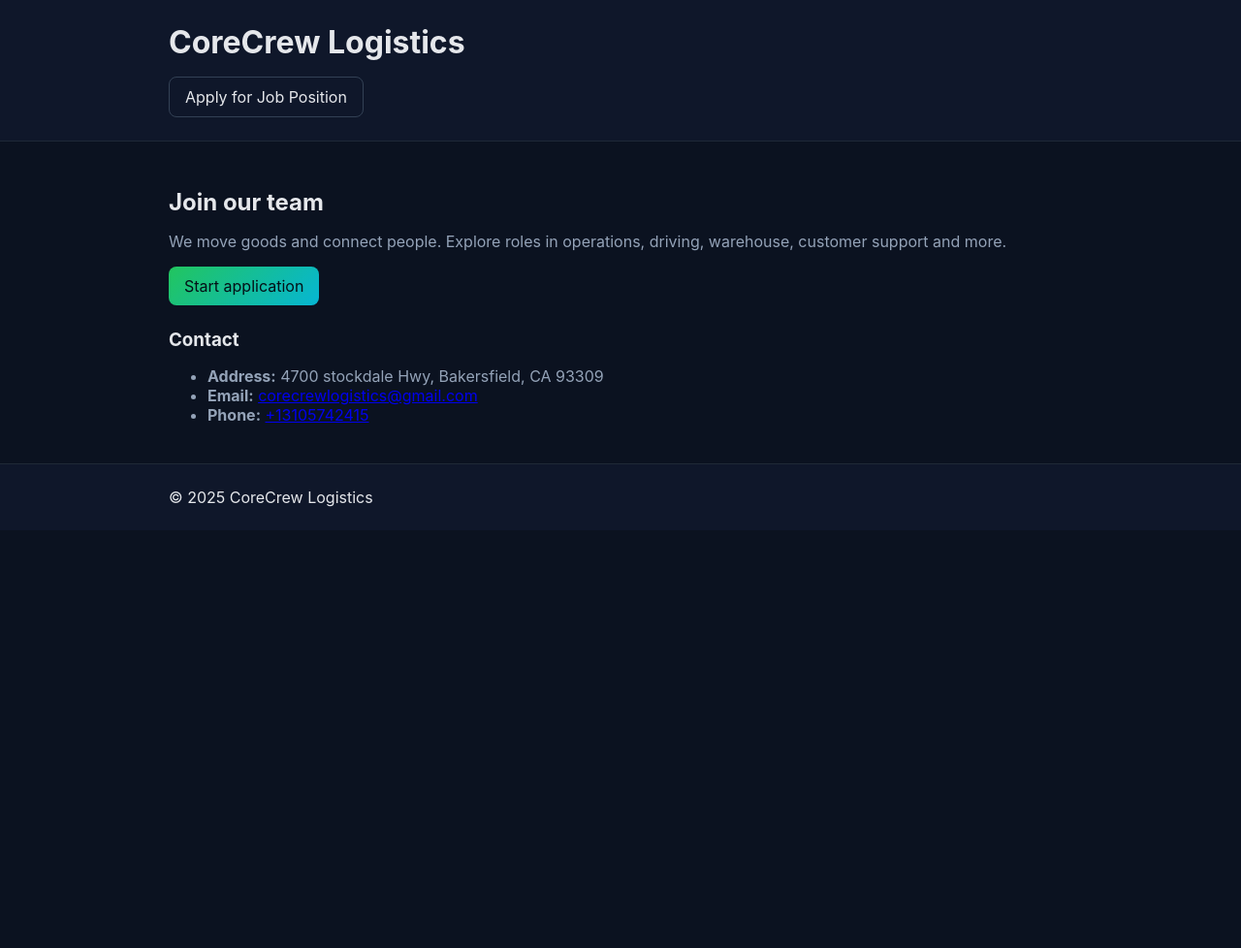
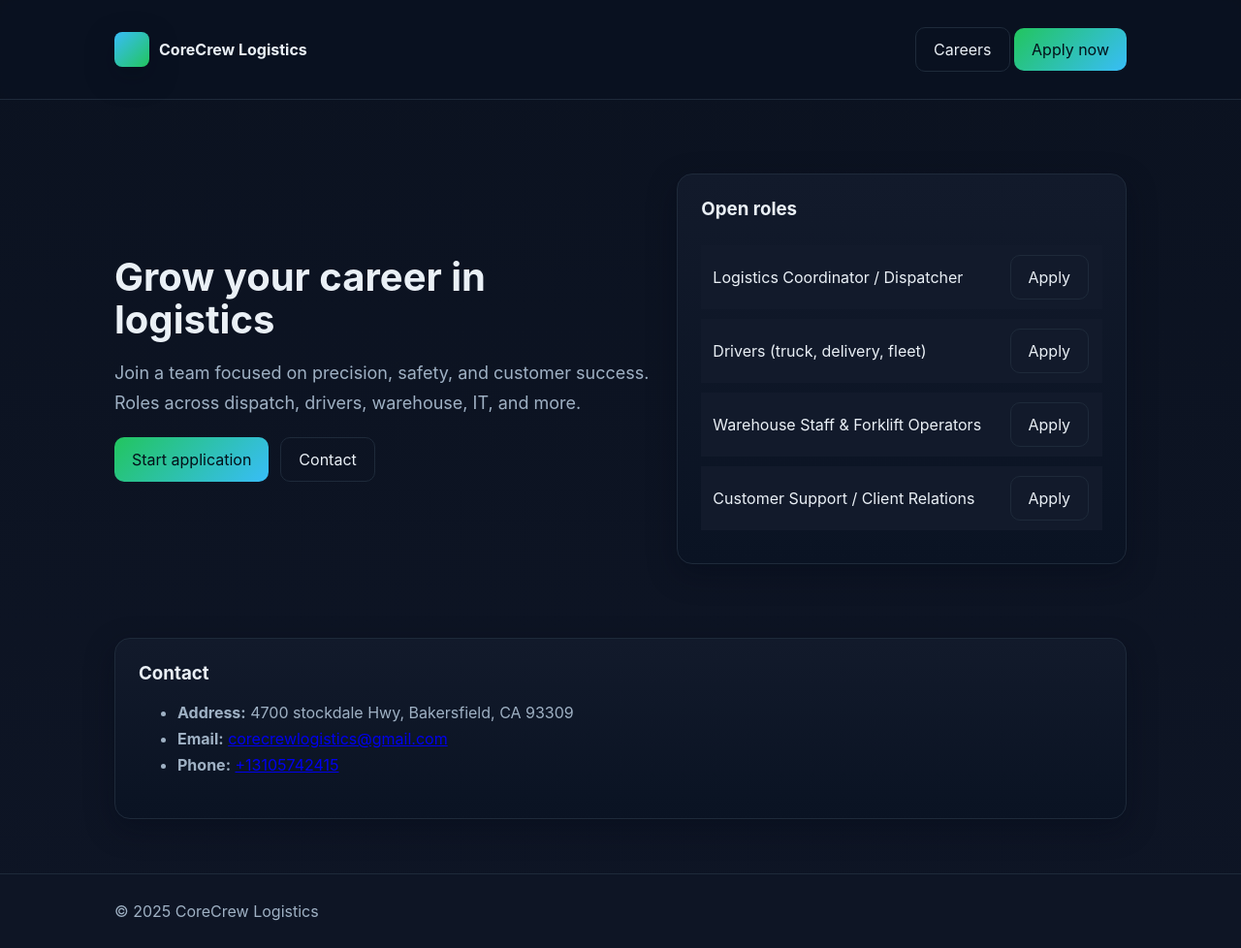
Before and after one commit to LOBEG/CORECREW, a Node server app: page / in a window 1280 px wide. Shown: the whole page at 97% size. Before the commit the page ends 523 px from the top, so only its background shows below. Run offline with Node 20, Linux system fonts and the light colour scheme.

Commit message:
style: modernize UI (layout, hero, forms, theme)

```diff
--- a/src/public/styles.css
+++ b/src/public/styles.css
@@ -1,17 +1,32 @@
-:root{--bg:#0f172a;--card:#111827;--muted:#94a3b8;--text:#e5e7eb;--primary:#22c55e;--accent:#06b6d4}
+:root{--bg:#0b1220;--surface:#0e1525;--elev:#121a2b;--muted:#9fb1c4;--text:#eaf0f6;--primary:#22c55e;--primary-600:#16a34a;--accent:#38bdf8;--border:#1e2a3a;--card-shadow:0 10px 30px rgba(2,8,23,.35)}
 *{box-sizing:border-box}
-html,body{margin:0;padding:0;background:#0b1220;color:var(--text);font-family:Inter,system-ui,Segoe UI,Roboto,Helvetica,Arial,sans-serif}
-.container{max-width:980px;margin:0 auto;padding:24px}
-.site-header,.site-footer{background:var(--bg);border-bottom:1px solid #1f2937}
-.site-footer{border-top:1px solid #1f2937;border-bottom:none}
+html,body{margin:0;padding:0;background:linear-gradient(180deg,#0b1220,#0e1525);color:var(--text);font-family:Inter,system-ui,Segoe UI,Roboto,Helvetica,Arial,sans-serif}
+.container{max-width:1100px;margin:0 auto;padding:28px}
+.site-header{position:sticky;top:0;background:rgba(11,18,32,.8);backdrop-filter:saturate(140%) blur(10px);border-bottom:1px solid var(--border);z-index:10}
+.site-footer{background:var(--surface);border-top:1px solid var(--border);color:var(--muted)}
 h1,h2,h3{margin:0 0 16px}
-p,ul{color:var(--muted)}
-.hero{padding:24px 0}
-.btn{display:inline-block;padding:10px 16px;border:1px solid #334155;border-radius:8px;color:var(--text);text-decoration:none}
-.btn.primary{background:linear-gradient(135deg,var(--primary),var(--accent));color:#041016;border:none}
-.card{background:var(--card);border:1px solid #1f2937;border-radius:12px;padding:20px}
-label{display:block;margin-bottom:12px;color:var(--text)}
-input,select,textarea{width:100%;padding:10px 12px;border-radius:8px;border:1px solid #334155;background:#0b1220;color:var(--text);margin-top:6px}
-.grid-2{display:grid;grid-template-columns:1fr 1fr;gap:12px}
-.actions{margin-top:16px}
-@media (max-width:640px){.grid-2{grid-template-columns:1fr}}
+p,ul{color:var(--muted);line-height:1.7}
+.hero{padding:48px 0;display:grid;grid-template-columns:1.2fr 1fr;gap:24px;align-items:center}
+.hero .copy h2{font-size:40px;line-height:1.1;margin-bottom:12px}
+.hero .copy p{font-size:18px}
+.hero .panel{background:linear-gradient(180deg,var(--elev),#0a1323);border:1px solid var(--border);border-radius:16px;padding:24px;box-shadow:var(--card-shadow)}
+.btn{display:inline-flex;align-items:center;gap:8px;padding:12px 18px;border:1px solid var(--border);border-radius:10px;color:var(--text);text-decoration:none;transition:all .2s ease}
+.btn:hover{transform:translateY(-1px)}
+.btn.primary{background:linear-gradient(135deg,var(--primary),var(--accent));color:#031019;border:none}
+.btn.ghost{background:transparent}
+.card{background:linear-gradient(180deg,var(--elev),#0a1323);border:1px solid var(--border);border-radius:16px;padding:24px;box-shadow:var(--card-shadow)}
+label{display:block;margin-bottom:12px;color:var(--text);font-weight:500}
+input,select,textarea{width:100%;padding:12px 14px;border-radius:10px;border:1px solid var(--border);background:#0b1220;color:var(--text);margin-top:6px;outline:none}
+input:focus,select:focus,textarea:focus{border-color:#2c7be5;box-shadow:0 0 0 3px rgba(56,189,248,.15)}
+.grid-2{display:grid;grid-template-columns:1fr 1fr;gap:16px}
+.grid-3{display:grid;grid-template-columns:1fr 1fr 1fr;gap:16px}
+.actions{margin-top:20px;display:flex;gap:12px}
+nav a{color:var(--muted)}
+header .container{display:flex;justify-content:space-between;align-items:center}
+.brand{display:flex;align-items:center;gap:10px}
+.logo{width:36px;height:36px;border-radius:8px;background:linear-gradient(135deg,var(--accent),var(--primary));box-shadow:var(--card-shadow)}
+.section{margin:28px 0}
+table{width:100%;border-collapse:separate;border-spacing:0 10px}
+th,td{text-align:left;padding:10px 12px}
+tr{background:var(--elev);border:1px solid var(--border)}
+@media (max-width:900px){.hero{grid-template-columns:1fr}.grid-2,.grid-3{grid-template-columns:1fr}}
--- a/src/views/index.ejs
+++ b/src/views/index.ejs
@@ -28,18 +28,38 @@
   <body>
     <header class="site-header">
       <div class="container">
-        <h1>CoreCrew Logistics</h1>
-        <nav><a href="/apply" class="btn">Apply for Job Position</a></nav>
+        <div class="brand">
+          <div class="logo"></div>
+          <strong>CoreCrew Logistics</strong>
+        </div>
+        <nav>
+          <a href="/apply" class="btn ghost">Careers</a>
+          <a href="/apply" class="btn primary">Apply now</a>
+        </nav>
       </div>
     </header>
     <main class="container">
       <section class="hero">
-        <h2>Join our team</h2>
-        <p>We move goods and connect people. Explore roles in operations, driving, warehouse, customer support and more.</p>
-        <a href="/apply" class="btn primary">Start application</a>
+        <div class="copy">
+          <h2>Grow your career in logistics</h2>
+          <p>Join a team focused on precision, safety, and customer success. Roles across dispatch, drivers, warehouse, IT, and more.</p>
+          <div class="actions">
+            <a href="/apply" class="btn primary">Start application</a>
+            <a href="#contact" class="btn ghost">Contact</a>
+          </div>
+        </div>
+        <div class="panel">
+          <h3>Open roles</h3>
+          <table>
+            <tr><td>Logistics Coordinator / Dispatcher</td><td><a class="btn" href="/apply">Apply</a></td></tr>
+            <tr><td>Drivers (truck, delivery, fleet)</td><td><a class="btn" href="/apply">Apply</a></td></tr>
+            <tr><td>Warehouse Staff & Forklift Operators</td><td><a class="btn" href="/apply">Apply</a></td></tr>
+            <tr><td>Customer Support / Client Relations</td><td><a class="btn" href="/apply">Apply</a></td></tr>
+          </table>
+        </div>
       </section>
 
-      <section class="contact">
+      <section id="contact" class="section card">
         <h3>Contact</h3>
         <ul>
           <li><strong>Address:</strong> <%= COMPANY.address %></li>
--- a/src/views/submit.ejs
+++ b/src/views/submit.ejs
@@ -9,7 +9,10 @@
   <body>
     <header class="site-header">
       <div class="container">
-        <h1>Submit application</h1>
+        <div class="brand">
+          <div class="logo"></div>
+          <strong>CoreCrew Logistics</strong>
+        </div>
       </div>
     </header>
     <main class="container">
--- a/src/views/success.ejs
+++ b/src/views/success.ejs
@@ -9,7 +9,10 @@
   <body>
     <header class="site-header">
       <div class="container">
-        <h1>Thank you!</h1>
+        <div class="brand">
+          <div class="logo"></div>
+          <strong>CoreCrew Logistics</strong>
+        </div>
       </div>
     </header>
     <main class="container">
```
Also changed, not shown: src/views/apply.ejs (+6 -2 lines).
